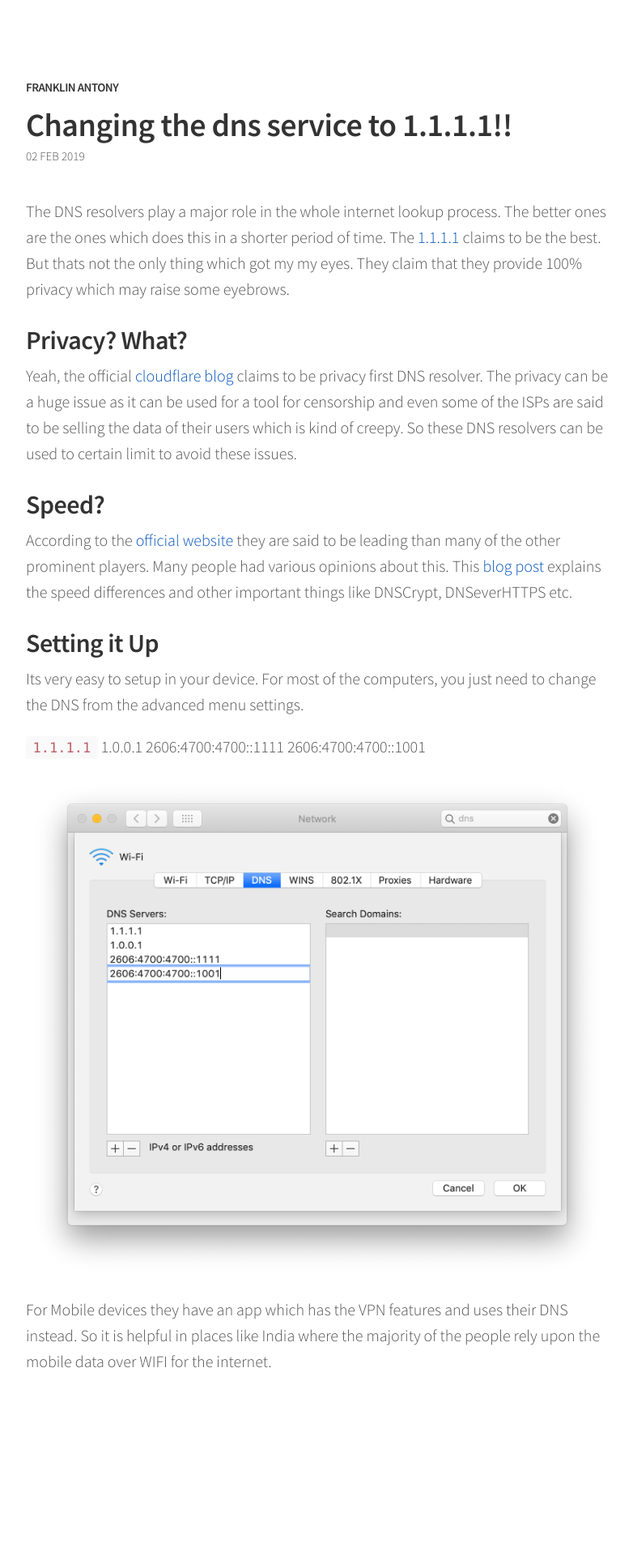
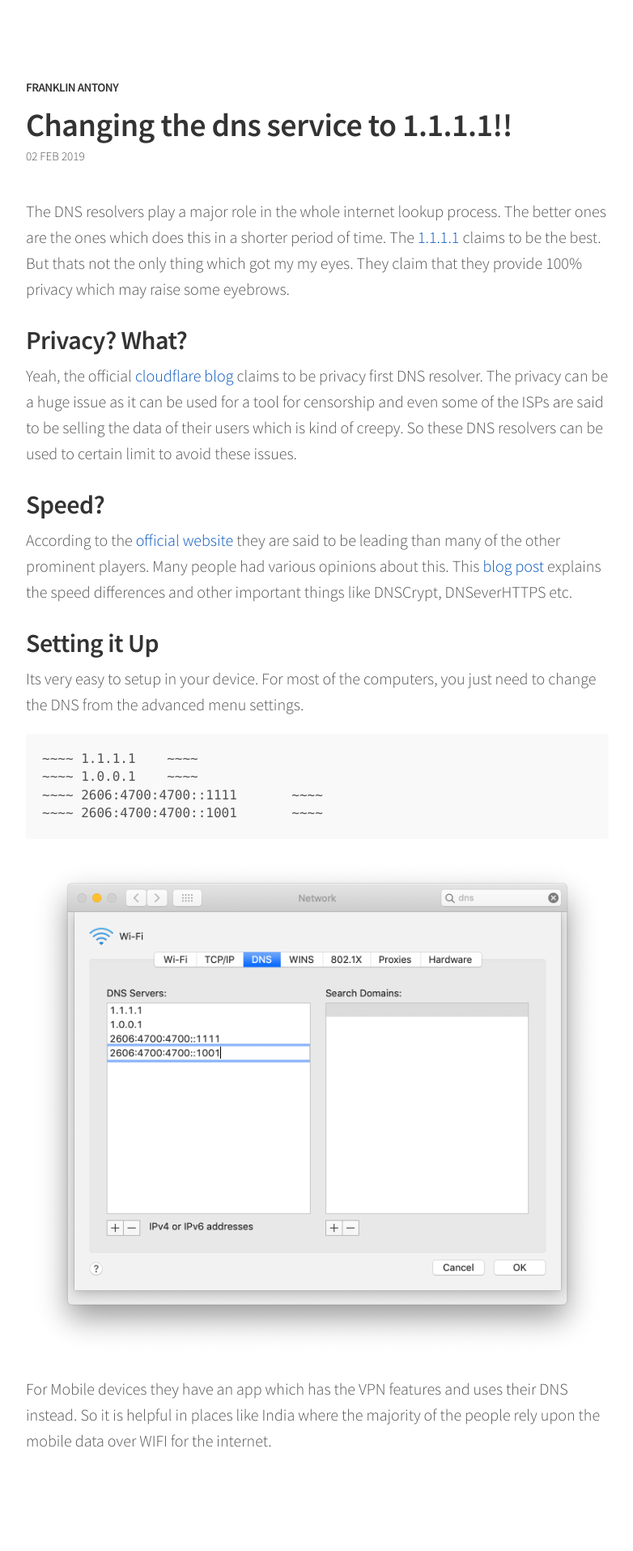
Before and after one commit to beingfranklin/blog, a Jekyll site: the page built from _posts/2019-02-02-Changing-the-DNS-Service-to-1.1.1.1!!.md, in a window 1280 px wide. Shown: the whole page at 81% size, without its empty margins (248-1030 px from the left). Built offline with Jekyll 4.4.1, drawn with Linux system fonts in a browser that asks for light colours; comment, search, counter and statistics services are not loaded; before the commit the page ends 1817 px from its top, so only the background shows below that.

Commit message:
Update 2019-02-02-Changing-the-DNS-Service-to-1.1.1.1!!.md

```diff
--- a/_posts/2019-02-02-Changing-the-DNS-Service-to-1.1.1.1!!.md
+++ b/_posts/2019-02-02-Changing-the-DNS-Service-to-1.1.1.1!!.md
@@ -18,10 +18,10 @@ According to the [official website](http://1.1.1.1) they are said to be leading
 
 Its very easy to setup in your device. For most of the computers, you just need to change the DNS from the advanced menu settings.
 
-<code>1.1.1.1</code>
-1.0.0.1
-2606:4700:4700::1111
-2606:4700:4700::1001
+	~~~~ 1.1.1.1	~~~~
+	~~~~ 1.0.0.1	~~~~
+	~~~~ 2606:4700:4700::1111 	~~~~
+	~~~~ 2606:4700:4700::1001 	~~~~
 
 ![Setting Up in Mac](https://raw.githubusercontent.com/beingfranklin/blog/gh-pages/_posts/Screenshot%202019-02-01%20at%208.41.13%20AM.png)
 
```
